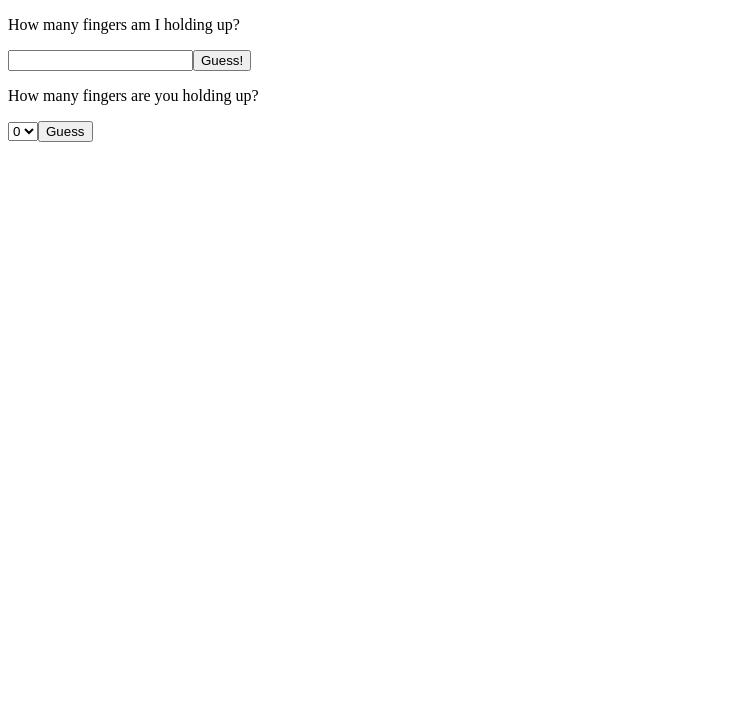
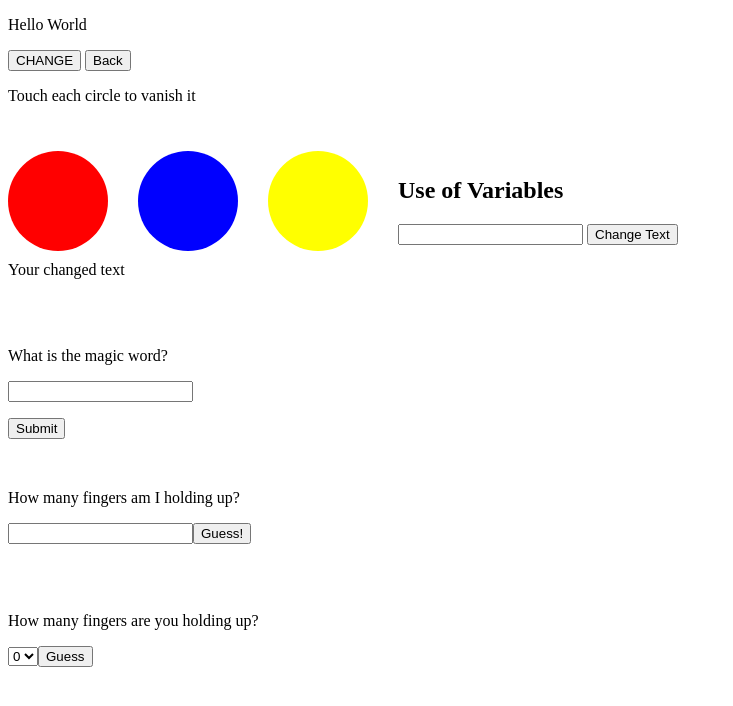
Before and after one commit to Aman1225k/Javascript-practice, a plain HTML site: page index.html in a window 1280 px wide. Shown: the whole page, without its empty margins (0-733 px from the left). Drawn offline with Linux system fonts and the light colour scheme.

Commit message:
modified

```diff
--- a/index.html
+++ b/index.html
@@ -31,12 +31,12 @@
 
 <body>
     <!--ACCESSING ELEMENTS AND RESPONDING TO CLICK-->
-    <!--
+
     <script type="text/Javascript"></script>
 
     <p id="hw">Hello World</p>
-    <button id="mybtn"> Click Me</button>
-    <P id="PARA2"> A wonderful </P>
+    <button id="mybtn"> CHANGE</button>
+
     <button id="btn2"> Back</button>
     <script type="text/javascript">
         document.getElementById("mybtn").onclick = function () {
@@ -46,10 +46,11 @@
             document.getElementById("hw").innerHTML = "Hello World"
         }
     </script>
--->
+
 
     <!--DISAPPEARING CIRCLES ON CLICK-->
-    <!--    <br>
+    <br>
+    <p>Touch each circle to vanish it</p>
     <div class="circle" id="red-circle"></div>
     <div class="circle" id="blue-circle"></div>
     <div class="circle" id="yellow-circle"></div>
@@ -64,15 +65,15 @@
             document.getElementById("yellow-circle").style.display = "none";
         }
     </script>
--->
+<br>
 
     <!--USE OF VARIABLES-->
-    <!--    <br>
+    <br>
     <div>
         <h2>Use of Variables</h2>
         <input type="text" id="inp-box">
         <button id="chg-btn"> Change Text </button>
-        <p id="text">Your Text Here</p>
+        <p id="text">Your changed text</p>
     </div>
     <script type="text/javascript">
         document.getElementById("chg-btn").onclick = function () {
@@ -80,23 +81,25 @@
            textEntered="This page says " + document.getElementById("inp-box").value;
            document.getElementById("text").innerHTML=textEntered;
         }
-    </script>-->
+    </script>
 
     <!--USE OF ARRAYS-->
-    <!--
+
+    <br>
     <script type="text/Javascript">
     var myArray = new Array();
     myArray[0] = "apple";
-    myArray[1] = "orange";
+    myArray[1] = "Array-orange";
     var tweets = ["Morning everybody!", "I love coffee!"];
     tweets.push("Sunday fun-day!");
     tweets.splice(1,0, "august");
-    alert(myArray [1]);
+
 </script>
--->
+
 
     <!--USE OF IF ELSE STATEMENTS-->
-    <!--
+
+    <br>
     <p> What is the magic word? </p>
     <p> <input type="type/text" id="magicWord"> </p>
     <p> <button id="checkMagicWord"> Submit </button> </p>
@@ -112,10 +115,12 @@
             }
         }
     </script>
--->
+
 
     <!-- HOW MANY FINGERS GAME -->
 
+
+    <br>
     <p>How many fingers am I holding up?</p>
     <p> <input type="text" id="guess1"><button id="checkGuess1"> Guess! </button> </p>
     <script type="text/javascript">
@@ -133,17 +138,19 @@
     </script>
 
     <!-- FOR LOOP USE -->
-     <!--
+
+    <br>
     <script type="text/javascript">
-        var tweets = [ "Hello everyone!", "Nice to talk!", "But talk to you later!","Stay tuned!", "Bye guys!"]
+        var tweets = [ "Hello everyone!", "Nice to talk!", "Stay tuned!"]
         for (var i=0; i<tweets.length ; i++ )
         {
             alert (tweets [i]);
         }
     </script>
--->
+
     <!-- WHILE LOOP USE -->
 
+    <br>
     <p> How many fingers are you holding up?</p>
     <p> <select id="mynumber">
             <option>0</option>
```
